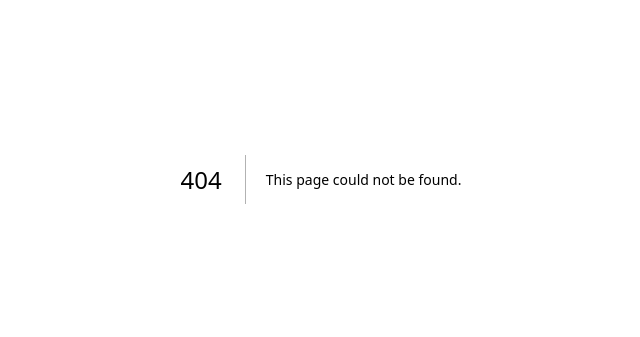
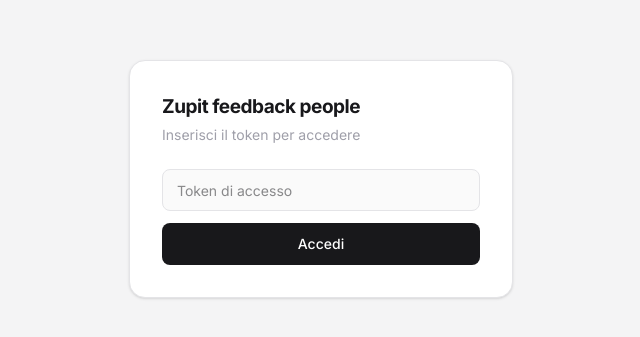
Before and after one commit to Rivareus24/fb-slack, a Next.js app: page /login in a window 1280 px wide. Before the commit this address had no page. Shown: the part 221-558 px from the top of the page, without its empty margins (319-959 px from the left). Built offline with nearby package versions, Linux system fonts and the light colour scheme.

Commit message:
feat: add token-based login page with 30-day cookie session
Co-Authored-By: Claude Sonnet 4.6 <noreply@anthropic.com>

```diff
--- /dev/null
+++ b/src/app/login/actions.ts
@@ -0,0 +1,26 @@
+'use server';
+
+import { cookies } from 'next/headers';
+import { redirect } from 'next/navigation';
+import { COOKIE_NAME, SESSION_VALUE } from '@/lib/auth';
+
+const TOKEN = 'SuperPippo69@@';
+
+export async function loginAction(formData: FormData) {
+  const token = formData.get('token') as string;
+
+  if (token !== TOKEN) {
+    redirect('/login?error=1');
+  }
+
+  const cookieStore = await cookies();
+  cookieStore.set(COOKIE_NAME, SESSION_VALUE, {
+    httpOnly: true,
+    sameSite: 'lax',
+    secure: process.env.NODE_ENV === 'production',
+    maxAge: 60 * 60 * 24 * 30,
+    path: '/',
+  });
+
+  redirect('/');
+}
--- /dev/null
+++ b/src/app/login/page.tsx
@@ -0,0 +1,43 @@
+import { loginAction } from './actions';
+
+export default async function LoginPage({
+  searchParams,
+}: {
+  searchParams: Promise<{ error?: string }>;
+}) {
+  const { error } = await searchParams;
+
+  return (
+    <div className="min-h-screen bg-zinc-100 flex items-center justify-center px-4">
+      <div className="bg-white rounded-2xl border border-zinc-200 shadow-sm p-8 w-full max-w-sm">
+        <h1 className="text-[19px] font-bold text-zinc-900 tracking-tight mb-1">
+          Zupit feedback people
+        </h1>
+        <p className="text-sm text-zinc-400 mb-6">Inserisci il token per accedere</p>
+
+        {error && (
+          <div className="mb-4 px-3.5 py-2.5 bg-rose-50 border border-rose-200 rounded-lg text-sm text-rose-600">
+            Token non valido
+          </div>
+        )}
+
+        <form action={loginAction} className="flex flex-col gap-3">
+          <input
+            type="password"
+            name="token"
+            placeholder="Token di accesso"
+            autoComplete="current-password"
+            required
+            className="w-full h-[42px] border border-zinc-200 rounded-lg px-3.5 text-sm text-zinc-900 bg-zinc-50 outline-none focus:border-indigo-500 focus:ring-2 focus:ring-indigo-100 focus:bg-white transition-all"
+          />
+          <button
+            type="submit"
+            className="w-full h-[42px] bg-zinc-900 text-white text-sm font-medium rounded-lg hover:bg-zinc-700 transition-colors focus:outline-none focus-visible:ring-2 focus-visible:ring-indigo-500"
+          >
+            Accedi
+          </button>
+        </form>
+      </div>
+    </div>
+  );
+}
--- /dev/null
+++ b/src/lib/auth.ts
@@ -0,0 +1,2 @@
+export const COOKIE_NAME = 'zfp_session';
+export const SESSION_VALUE = 'authenticated';
--- /dev/null
+++ b/src/middleware.ts
@@ -0,0 +1,22 @@
+import { NextResponse } from 'next/server';
+import type { NextRequest } from 'next/server';
+import { COOKIE_NAME, SESSION_VALUE } from './lib/auth';
+
+export function middleware(request: NextRequest) {
+  const { pathname } = request.nextUrl;
+
+  if (pathname.startsWith('/login')) {
+    return NextResponse.next();
+  }
+
+  const session = request.cookies.get(COOKIE_NAME);
+  if (session?.value !== SESSION_VALUE) {
+    return NextResponse.redirect(new URL('/login', request.url));
+  }
+
+  return NextResponse.next();
+}
+
+export const config = {
+  matcher: ['/((?!_next/static|_next/image|favicon.ico).*)'],
+};
```
